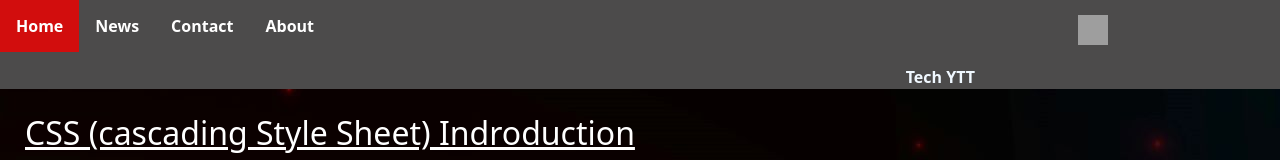
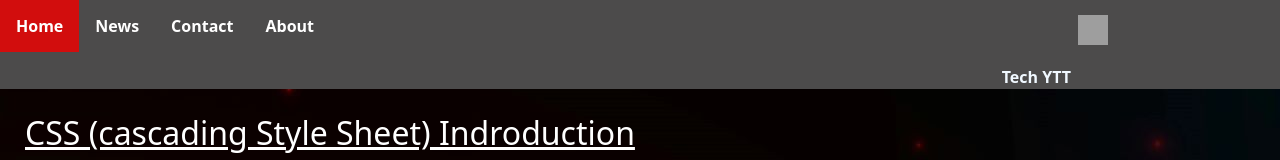
Before and after one commit to yedhukrishna07/Elevate_Assignment_M2, a plain HTML site: page css-server.html in a window 1280 px wide. Shown: the top 160 px of the page. Drawn offline with nearby package versions, Linux system fonts and the light colour scheme; grey boxes are pictures that could not be loaded.

Commit message:
Update style2.css

```diff
--- a/style2.css
+++ b/style2.css
@@ -33,7 +33,7 @@ li a:hover{
     text-align: center;
     padding-top: 20px;
     float: right;
-    padding-right: 305px;
+    padding-right: 209px;
 }
 .image-logo{
     height: 30px;
```
